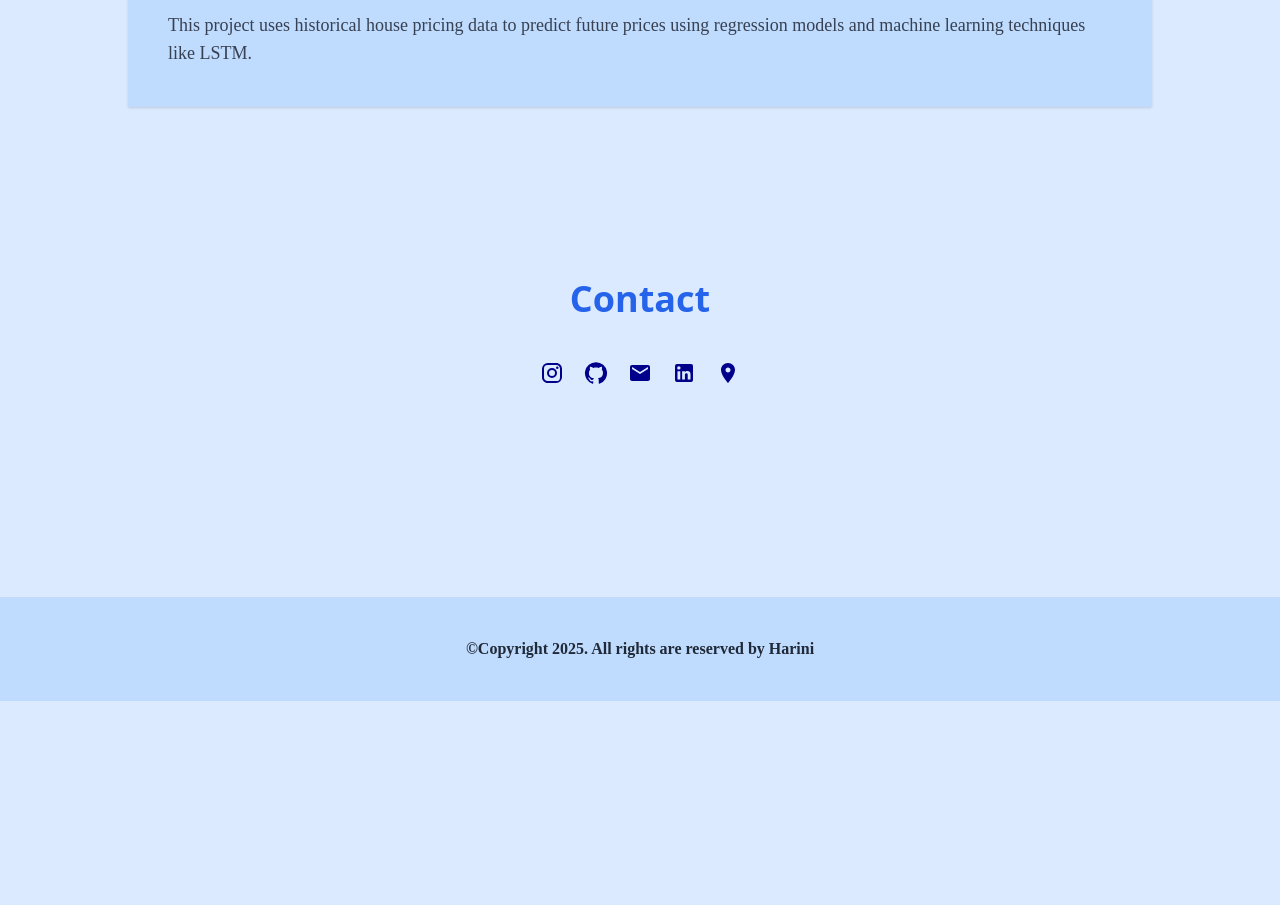
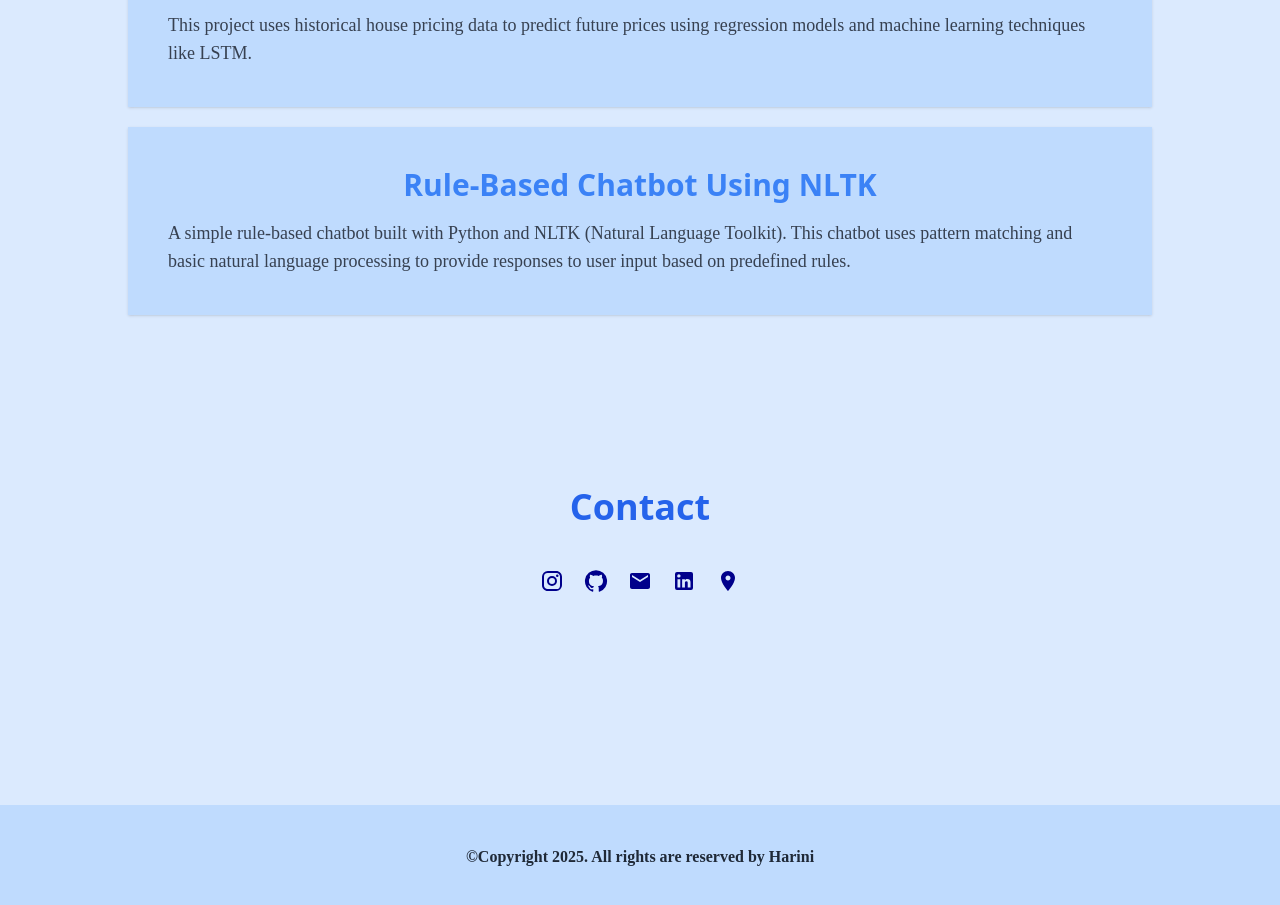
Before and after one commit to Harini-b11204/portfolio, a React (Create React App) app: page / in a window 1280 px wide. Shown: the part 2620-3525 px from the top of the page. Before the commit the page ends 3321 px from the top, so only its background shows below. Built offline with nearby package versions, Linux system fonts and the light colour scheme.

Commit message:
Update Projects.js

```diff
--- a/src/components/Projects.js
+++ b/src/components/Projects.js
@@ -80,6 +80,28 @@ export default function Projects() {
                     </p>
                 </div>
             </div>
+            <div
+                onClick={() =>
+                    window.open(
+                        'https://github.com/Harini-b11204/AI-Chatbot',
+                        '_blank',
+                        'noopener,noreferrer'
+                    )
+                }
+                className="cursor-pointer p-10 bg-blue-200 flex flex-col justify-center items-center gap-5
+                           lg:flex-row max-w-5xl mx-auto shadow transition hover:shadow-xl
+                           hover:scale-[102%] w-full"
+            >
+                <div className="flex flex-col align-center mx-auto gap-4 justify-center flex-1">
+                    <h2 className="font-bold text-3xl text-center text-blue-500">
+                        Rule-Based Chatbot Using NLTK
+                    </h2>
+                    <p className="text-gray-700 text-lg" style={{ fontFamily: 'cursive' }}>
+                        A simple rule-based chatbot built with Python and NLTK (Natural Language Toolkit).
+                        This chatbot uses pattern matching and basic natural language processing to provide responses to user input based on predefined rules.
+                    </p>
+                </div>
+            </div>
         </section>
     );
 }
```
